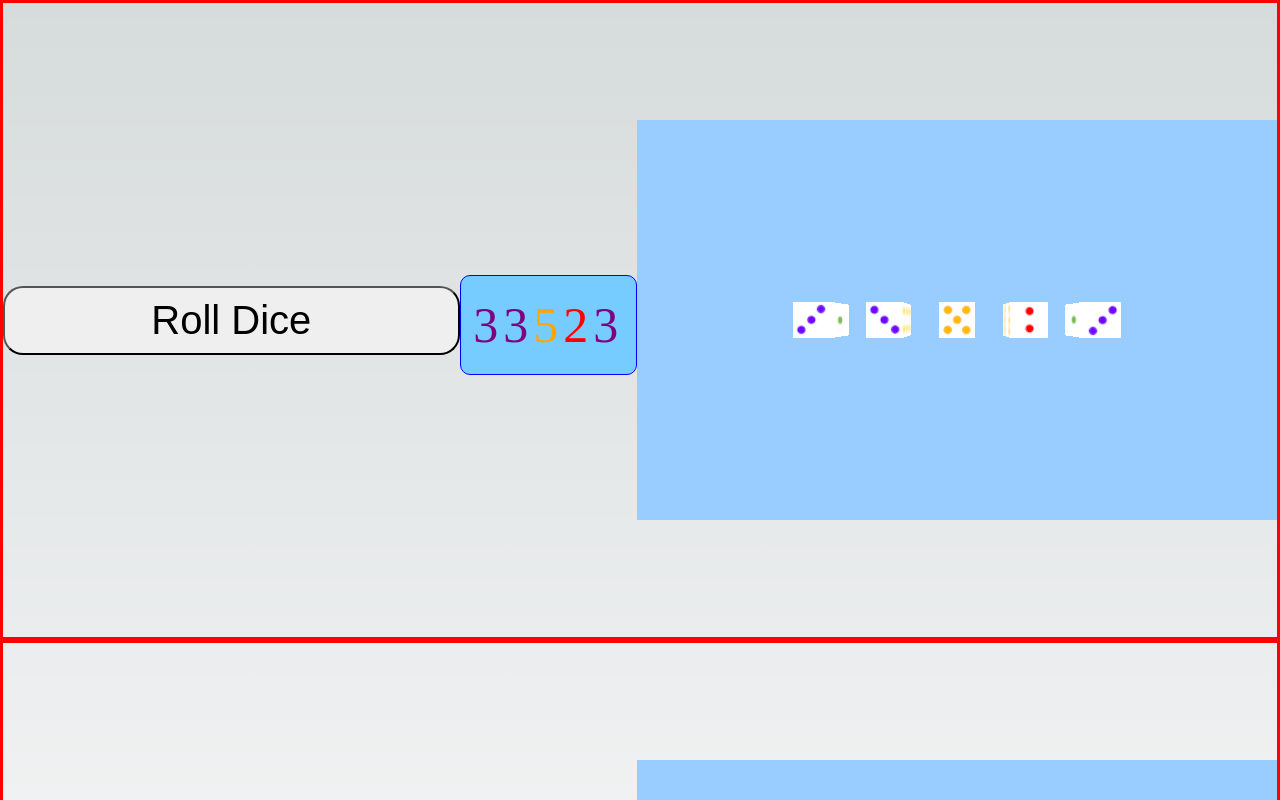
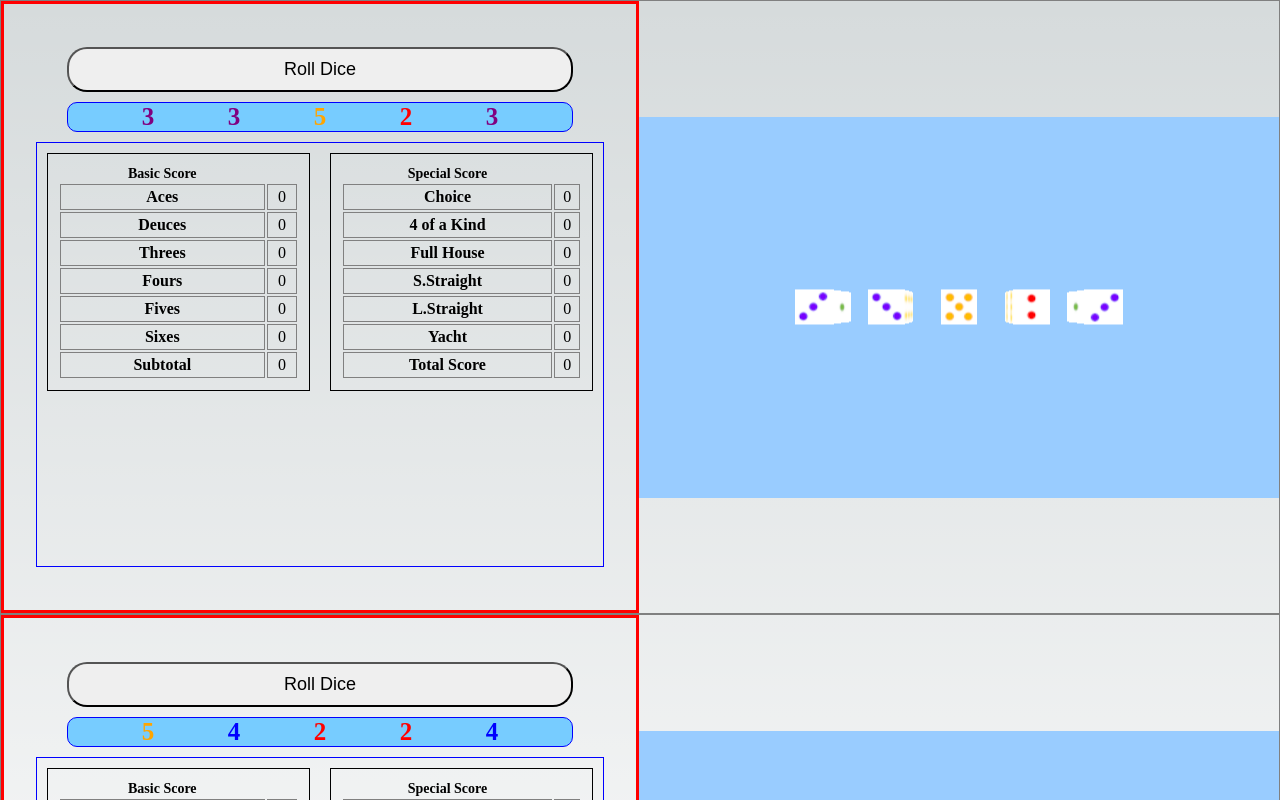
Before and after one commit to deenuit113/NIceDice, a Next.js app in the folder nicedice/: page / in a window 1280 px wide. Shown: the top 800 px of the page. Built offline with nearby package versions, Linux system fonts and the light colour scheme.

Commit message:
Feat: add scoreboard view 점수판 뷰 추가

```diff
--- a/nicedice/src/units/dice.container.tsx
+++ b/nicedice/src/units/dice.container.tsx
@@ -22,7 +22,7 @@ export default function DicePlayer(props: DicePlayerProps): JSX.Element {
         const camera = new THREE.PerspectiveCamera(90, window.innerWidth / window.innerHeight, 0.1, 1000);
         camera.position.z = 6;
         const renderer = new THREE.WebGLRenderer();
-        renderer.setSize(window.innerWidth / 2, window.innerHeight /2);
+        renderer.setSize(window.innerWidth / 2, window.innerHeight /2.1);
         container.appendChild(renderer.domElement);
         scene.background = new THREE.Color(0x99ccff);
 
--- a/nicedice/src/units/dice.presenter.tsx
+++ b/nicedice/src/units/dice.presenter.tsx
@@ -6,12 +6,92 @@ export default function DiceUI(props: DiceUIProps) {
     return (
         <>
             <S.Wrapper id = {props.wrapperName}>
+                <S.PlayerWrapper>
                     <S.RollButton onClick={props.rollDice} disabled={props.isButtonDisabled}>Roll Dice</S.RollButton>
                     <S.DiceValueWrapper>
                         {props.diceValues.map((value, index) => (
                             <S.DiceValue key={index} diceValue={value}>{value}</S.DiceValue>
                         ))}
                     </S.DiceValueWrapper>
+                    <S.PlayerBoardWrapper>
+                        <S.PlayerBoard>
+                            <S.BasicScoreBoard>
+                                <S.ScoreBoardTitleHeader>
+                                <tr>
+                                    <S.ScoreBoardTitle>Basic Score</S.ScoreBoardTitle>
+                                </tr>
+                                </S.ScoreBoardTitleHeader>
+                                <tbody>
+                                <tr>
+                                    <S.ScoreTitle>Aces</S.ScoreTitle>
+                                    <S.Score>0</S.Score>
+                                </tr>
+                                <tr>
+                                    <S.ScoreTitle>Deuces</S.ScoreTitle>
+                                    <S.Score>0</S.Score>
+                                </tr>
+                                <tr>
+                                    <S.ScoreTitle>Threes</S.ScoreTitle>
+                                    <S.Score>0</S.Score>
+                                </tr>
+                                <tr>
+                                    <S.ScoreTitle>Fours</S.ScoreTitle>
+                                    <S.Score>0</S.Score>
+                                </tr>
+                                <tr>
+                                    <S.ScoreTitle>Fives</S.ScoreTitle>
+                                    <S.Score>0</S.Score>
+                                </tr>
+                                <tr>
+                                    <S.ScoreTitle>Sixes</S.ScoreTitle>
+                                    <S.Score>0</S.Score>
+                                </tr>
+                                <tr>
+                                    <S.ScoreTitle>Subtotal</S.ScoreTitle>
+                                    <S.Score>0</S.Score>
+                                </tr>
+                                </tbody>
+                            </S.BasicScoreBoard>
+                            <S.SpecialScoreBoard>
+                                <S.ScoreBoardTitleHeader>
+                                <tr>
+                                    <S.ScoreBoardTitle>Special Score</S.ScoreBoardTitle>
+                                </tr>
+                                </S.ScoreBoardTitleHeader>
+                                <tbody>
+                                <tr>
+                                    <S.ScoreTitle>Choice</S.ScoreTitle>
+                                    <S.Score>0</S.Score>
+                                </tr>
+                                <tr>
+                                    <S.ScoreTitle>4 of a Kind</S.ScoreTitle>
+                                    <S.Score>0</S.Score>
+                                </tr>
+                                <tr>
+                                    <S.ScoreTitle>Full House</S.ScoreTitle>
+                                    <S.Score>0</S.Score>
+                                </tr>
+                                <tr>
+                                    <S.ScoreTitle>S.Straight</S.ScoreTitle>
+                                    <S.Score>0</S.Score>
+                                </tr>
+                                <tr>
+                                    <S.ScoreTitle>L.Straight</S.ScoreTitle>
+                                    <S.Score>0</S.Score>
+                                </tr>
+                                <tr>
+                                    <S.ScoreTitle>Yacht</S.ScoreTitle>
+                                    <S.Score>0</S.Score>
+                                </tr>
+                                <tr>
+                                    <S.ScoreTitle>Total Score</S.ScoreTitle>
+                                    <S.Score>0</S.Score>
+                                </tr>
+                                </tbody>
+                            </S.SpecialScoreBoard>
+                        </S.PlayerBoard>
+                    </S.PlayerBoardWrapper>
+                </S.PlayerWrapper>
             </S.Wrapper>
         </>
     );
--- a/nicedice/src/units/dice.styles.tsx
+++ b/nicedice/src/units/dice.styles.tsx
@@ -2,20 +2,30 @@ import styled from "@emotion/styled";
 
 export const Wrapper = styled.div`
     width: 100vw;
-    height: 50vw;
+    height: 48vw;
     float: right;
     padding: auto;
-    border: 3px solid red;
     display: flex;
     flex-direction: row;
     justify-content: center;
     align-items: center;
     box-sizing: border-box;
+    border: 1px solid gray;
 `;
 
+export const PlayerWrapper = styled.div`
+    width: 50%;
+    height: 100%;
+    display: flex;
+    flex-direction: column;
+    justify-content: center;
+    align-items: center;
+    border: 3px solid red;
+`
+
 export const RollButton = styled.button`
-    width: 40%;
-    font-size: 40px;
+    width: 80%;
+    font-size: 18px;
     padding: 10px 20px 10px 20px;
     border-radius: 20px;
     :hover{
@@ -25,21 +35,20 @@ export const RollButton = styled.button`
 
 export const DiceValueWrapper = styled.div`
     background-color: #77ccff;
-    height: 100px;
-    width: 200px;
+    width: 80%;
     display: flex;
     flex-direction: row;
     border: 1px solid blue;
     text-align: center;
     align-items: center;
-    justify-content: center;
+    justify-content: space-evenly;
     margin-top: 10px;
     border-radius: 10px;
 `
 
 export const DiceValue = styled.div<{diceValue: number}>`
-    font-size: 50px;
-    margin-right: 5px;
+    font-size: 25px;
+    font-weight: bolder;
     color: ${props => {
         switch (props.diceValue) {
             case 1:
@@ -59,3 +68,58 @@ export const DiceValue = styled.div<{diceValue: number}>`
         }
     }};
 `
+
+export const PlayerBoardWrapper = styled.div`
+    display: flex;
+    flex-direction: column;
+    width: 90%;
+    height: 70%;
+    margin-top: 10px;
+    border: 1px solid blue;
+`
+
+export const PlayerBoard = styled.div`
+    display: flex;
+    flex-direction: row;
+    justify-content: center;
+    align-items: center;
+`
+
+export const BasicScoreBoard = styled.table`
+    width: 50%;
+    height: 90%;
+    border: 1px solid black;
+    margin: 10px 10px 10px 10px;
+    padding: 10px;
+`
+
+export const SpecialScoreBoard = styled.table`
+    width: 50%;
+    height: 90%;
+    border: 1px solid black;
+    margin: 10px 10px 10px 10px;
+    padding: 10px;
+`
+
+export const ScoreBoardTitleHeader = styled.thead`
+    border: 1px solid black;
+    text-align: center;
+`
+
+export const ScoreBoardTitle = styled.th`
+    font-size: 14px;
+    font-weight: bolder;
+`
+
+export const ScoreTitle = styled.td`
+    padding: 3px 0px 3px 0px;
+    text-align: center;
+    font-weight: bold;
+    border: 1px solid gray;
+
+`
+
+export const Score = styled.td`
+    text-align: center;
+    border: 1px solid gray;
+`
```
Lines whose indentation alone changed are shown as unchanged.
